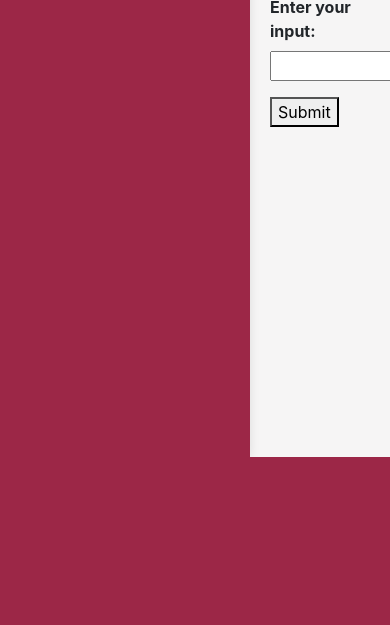
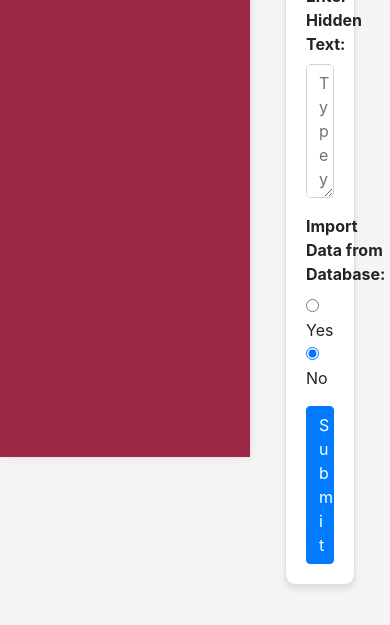
Before and after one commit to annu12340/Hackathon, a Django app: page /encode/ in a window 390 px wide; the page is wider, and only the part inside the window is pictured. Shown: the part 387-1012 px from the top of that part. Before the commit the page ends 844 px from the top of that part, so only its background shows below. Run offline with Django 3.2, Linux system fonts and the light colour scheme; some libraries are stand-ins or nearby versions.

Commit message:
Updating steganography form

```diff
--- a/templates/encode_msg_into_img.html
+++ b/templates/encode_msg_into_img.html
@@ -1,16 +1,74 @@
 {% extends 'base.html' %} {% block content %}
-<h2>Steganography</h2>
+<div class="container">
+   <h2 class="text-center">Steganography</h2>
 
-<main>
-   <figure>
-      <picture>
-         <img src="https://img.freepik.com/free-vector/international-womens-day-background-illustration_1188-444.jpg?t=st=1709482624~exp=1709486224~hmac=a8cdc03f8d0c1ec1fd0c536f3222ddb90274087c82fa0709903a856d1dbbf87f&w=740" />
-      </picture>
-   </figure>
-   <form method="post">
-      {% csrf_token %} {{ form.as_p }}
-      <button type="submit">Submit</button>
-   </form>
-</main>
+   <div class="row justify-content-center">
+      <div class="col-md-10">
+         <div class="card">
+            <div class="card-body">
+               <form method="post">
+                  {% csrf_token %}
+                  <div class="form-group">
+                     <label>Choose Message:</label><br />
+                     <div class="form-check form-check-inline">
+                        <input class="form-check-input" type="radio" name="message" id="good_morning" value="good_morning" />
+                        <label class="form-check-label" for="good_morning">Good Morning</label>
+                     </div>
+                     <div class="form-check form-check-inline">
+                        <input class="form-check-input" type="radio" name="message" id="have_a_great_day" value="have_a_great_day" />
+                        <label class="form-check-label" for="have_a_great_day">Have a Great Day</label>
+                     </div>
+                     <div class="form-check form-check-inline">
+                        <input class="form-check-input" type="radio" name="message" id="custom_message" value="custom_message" />
+                        <label class="form-check-label" for="custom_message">Custom Message</label>
+                     </div>
+                     <input type="text" class="form-control" id="custom_message_text" name="custom_message_text" placeholder="Enter Custom Message" style="display: none" />
+                  </div>
+                  <div class="form-group">
+                     <label for="hidden_text">Enter Hidden Text:</label>
+                     <textarea class="form-control" id="hidden_text" name="hidden_text" rows="5" placeholder="Type your hidden message here"></textarea>
+                  </div>
+                  <div class="form-group">
+                     <label>Import Data from Database:</label><br />
+                     <input type="radio" name="import_from_db" value="yes" /> Yes <input type="radio" name="import_from_db" value="no" checked /> No
+                  </div>
+                  <div class="text-center">
+                     <button type="submit" class="btn btn-primary">Submit</button>
+                  </div>
+               </form>
+            </div>
+         </div>
+      </div>
+   </div>
+</div>
+
+<style>
+   /* Custom CSS */
+   .card {
+      border-radius: 10px;
+      box-shadow: 0 4px 6px rgba(0, 0, 0, 0.1);
+   }
+   .card-body {
+      padding: 20px;
+   }
+
+   .form-control {
+      border-radius: 5px;
+      border-color: #ced4da;
+   }
+   .btn-primary {
+      background-color: #007bff;
+      border-color: #007bff;
+   }
+   .btn-primary:hover {
+      background-color: #0056b3;
+      border-color: #0056b3;
+   }
+
+   /* Override label font-weight */
+   label.form-check-label {
+      font-weight: normal;
+   }
+</style>
 
 {% endblock %}
--- a/user/forms.py
+++ b/user/forms.py
@@ -17,10 +17,6 @@ class DetailsForm(forms.ModelForm):
         model = Details
         fields = ['name', 'age', 'email']
 
-class SteganographyForm(forms.Form):
-    user_input = forms.CharField(label='Enter your input', max_length=100)
-
-
 class CulpritDetailsForm(forms.ModelForm):
     class Meta:
         model = CulpritDetails
--- a/user/views.py
+++ b/user/views.py
@@ -1,6 +1,6 @@
 from django.shortcuts import render, redirect
 from django.contrib import messages
-from .forms import UserForm, DetailsForm, SteganographyForm, CulpritDetailsForm
+from .forms import UserForm, CulpritDetailsForm
 from .models import User, ShelterHome, Details
 import folium, os
 
@@ -71,14 +71,16 @@ def appointment_success(request):
 
 def encode_msg_into_img(request):
     if request.method == 'POST':
-        form = SteganographyForm(request.POST)
-        if form.is_valid():
-            message = form.cleaned_data['user_input']
-            encode("output", message)
-            return render(request, 'result.html', {'user_input': message})
+        hidden_text = request.POST.get('hidden_text')
+        import_from_db = request.POST.get('import_from_db')
+        if import_from_db == "yes":
+            user_details=Details.objects.filter(name="sad")[0]
+            hidden_text += f"\n\n My name is {user_details.name}. I am staying at {user_details.name}"
+        encode("output", hidden_text)
+        return render(request, 'result.html', {'hidden_text': hidden_text, 'import_from_db': import_from_db})
     else:
-        form = SteganographyForm()
-    return render(request, 'encode_msg_into_img.html', {'form': form})
+        return render(request, 'encode_msg_into_img.html')
+
 
 
 def report_crime(request):
```
Also changed, not shown: db.sqlite3.
